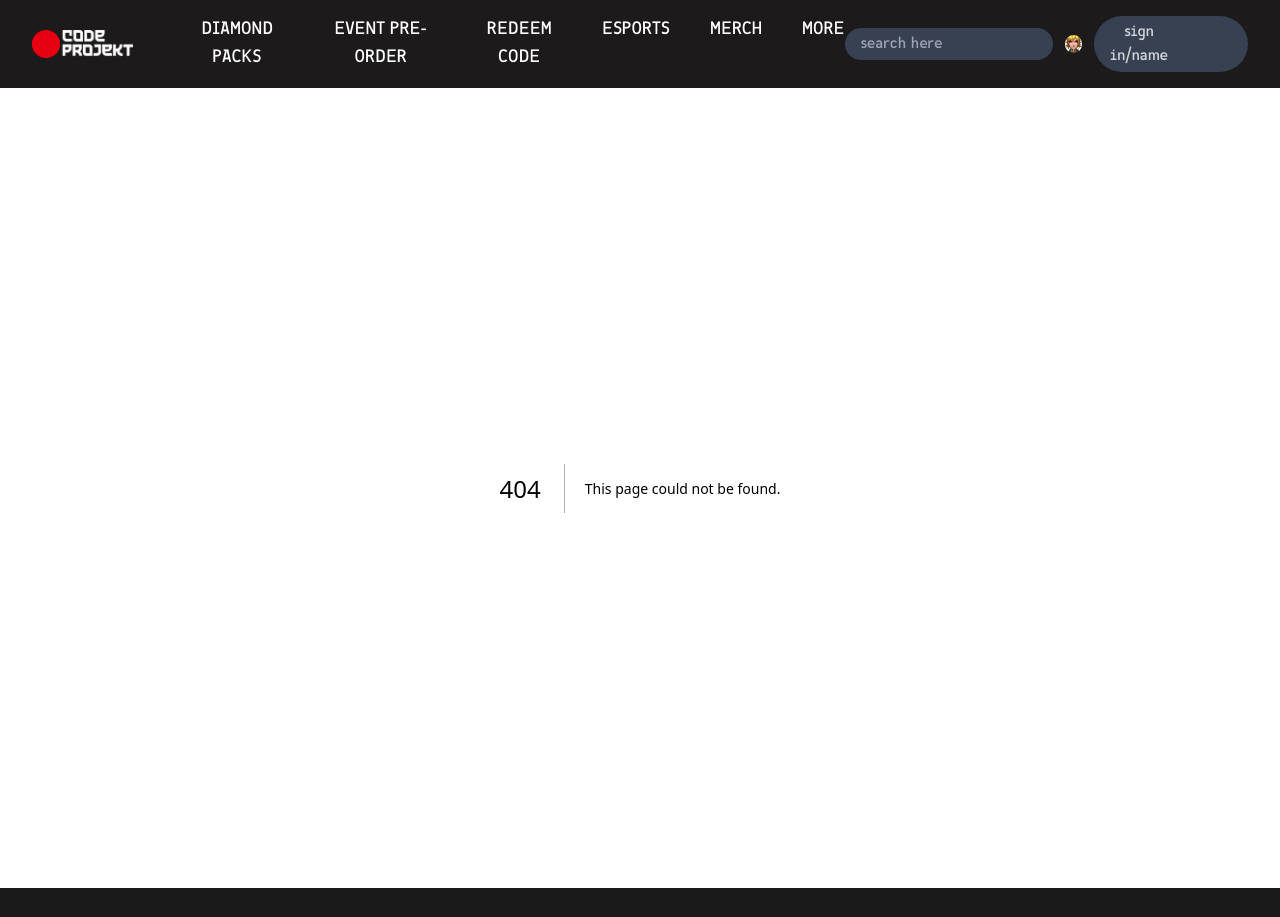
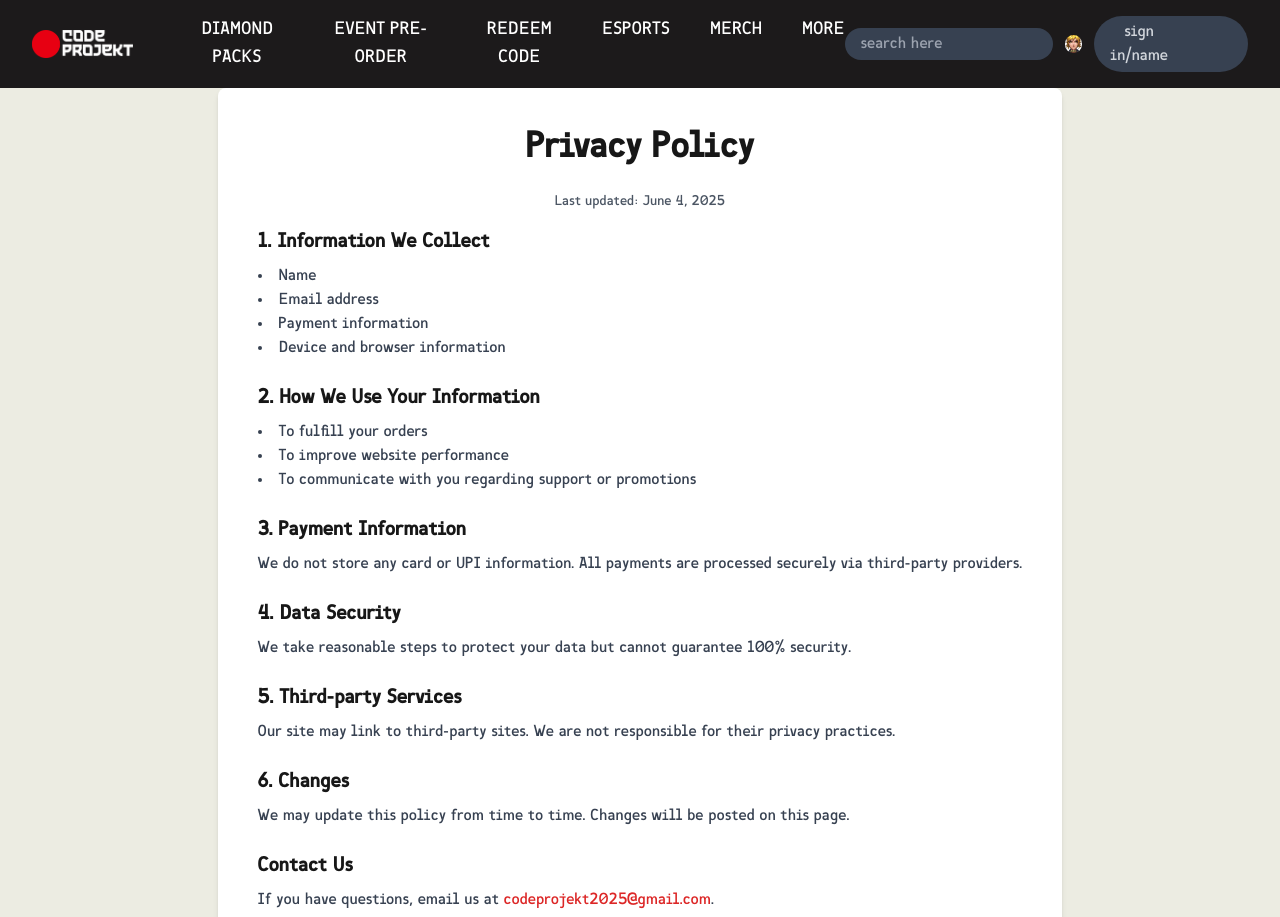
Before and after one commit to biswajit-debnath/codeprojekt, a Next.js app: page /privacy in a window 1280 px wide. Before the commit this address had no page. Shown: the top 917 px of the page. Built offline with nearby package versions, Linux system fonts and the light colour scheme.

Commit message:
add privacy policy

```diff
--- /dev/null
+++ b/app/privacy/page.tsx
@@ -0,0 +1,67 @@
+"use client";
+
+import React from "react";
+
+const PrivacyPolicyPage = () => {
+  return (
+    <div className="flex flex-col justify-center items-center min-h-screen px-4 sm:px-6 md:px-10 lg:px-20">
+      <div className="max-w-4xl mx-auto bg-white shadow-md rounded-lg p-6 md:p-10">
+        <h1 className="text-4xl font-bold mb-6 text-center">Privacy Policy</h1>
+        <p className="text-sm text-gray-600 mb-4 text-center">
+          Last updated: June 4, 2025
+        </p>
+        <div className="space-y-6">
+          <section>
+            <h2 className="text-xl font-semibold mb-2">1. Information We Collect</h2>
+            <ul className="list-disc list-inside text-gray-700">
+              <li>Name</li>
+              <li>Email address</li>
+              <li>Payment information</li>
+              <li>Device and browser information</li>
+            </ul>
+          </section>
+          <section>
+            <h2 className="text-xl font-semibold mb-2">2. How We Use Your Information</h2>
+            <ul className="list-disc list-inside text-gray-700">
+              <li>To fulfill your orders</li>
+              <li>To improve website performance</li>
+              <li>To communicate with you regarding support or promotions</li>
+            </ul>
+          </section>
+          <section>
+            <h2 className="text-xl font-semibold mb-2">3. Payment Information</h2>
+            <p className="text-gray-700">
+              We do not store any card or UPI information. All payments are processed securely via third-party providers.
+            </p>
+          </section>
+          <section>
+            <h2 className="text-xl font-semibold mb-2">4. Data Security</h2>
+            <p className="text-gray-700">
+              We take reasonable steps to protect your data but cannot guarantee 100% security.
+            </p>
+          </section>
+          <section>
+            <h2 className="text-xl font-semibold mb-2">5. Third-party Services</h2>
+            <p className="text-gray-700">
+              Our site may link to third-party sites. We are not responsible for their privacy practices.
+            </p>
+          </section>
+          <section>
+            <h2 className="text-xl font-semibold mb-2">6. Changes</h2>
+            <p className="text-gray-700">
+              We may update this policy from time to time. Changes will be posted on this page.
+            </p>
+          </section>
+          <section>
+            <h2 className="text-xl font-semibold mb-2">Contact Us</h2>
+            <p className="text-gray-700">
+              If you have questions, email us at <a href="mailto:codeprojekt2025@gmail.com" className="text-red-600 hover:underline">codeprojekt2025@gmail.com</a>.
+            </p>
+          </section>
+        </div>
+      </div>
+    </div>
+  );
+};
+
+export default PrivacyPolicyPage;
```
